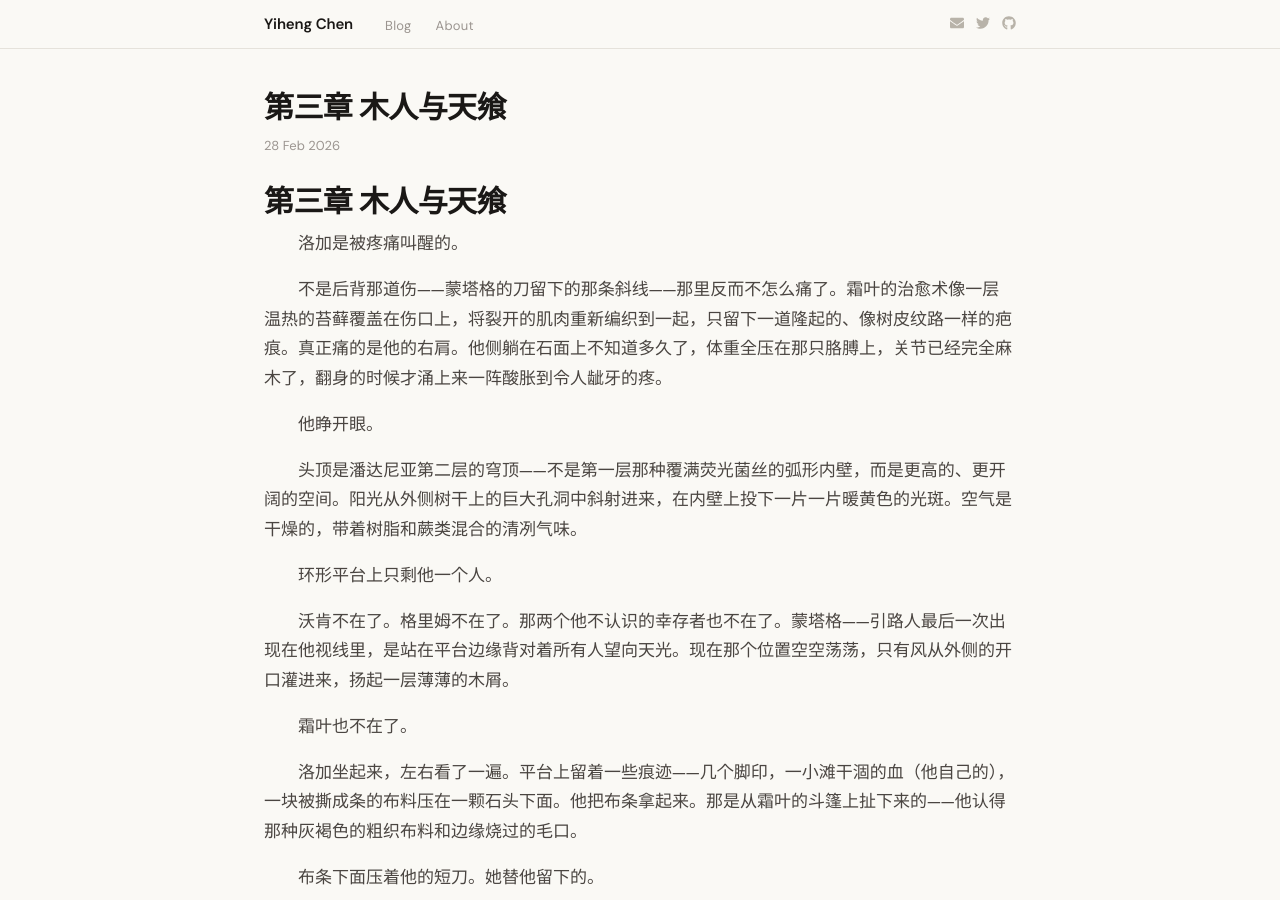
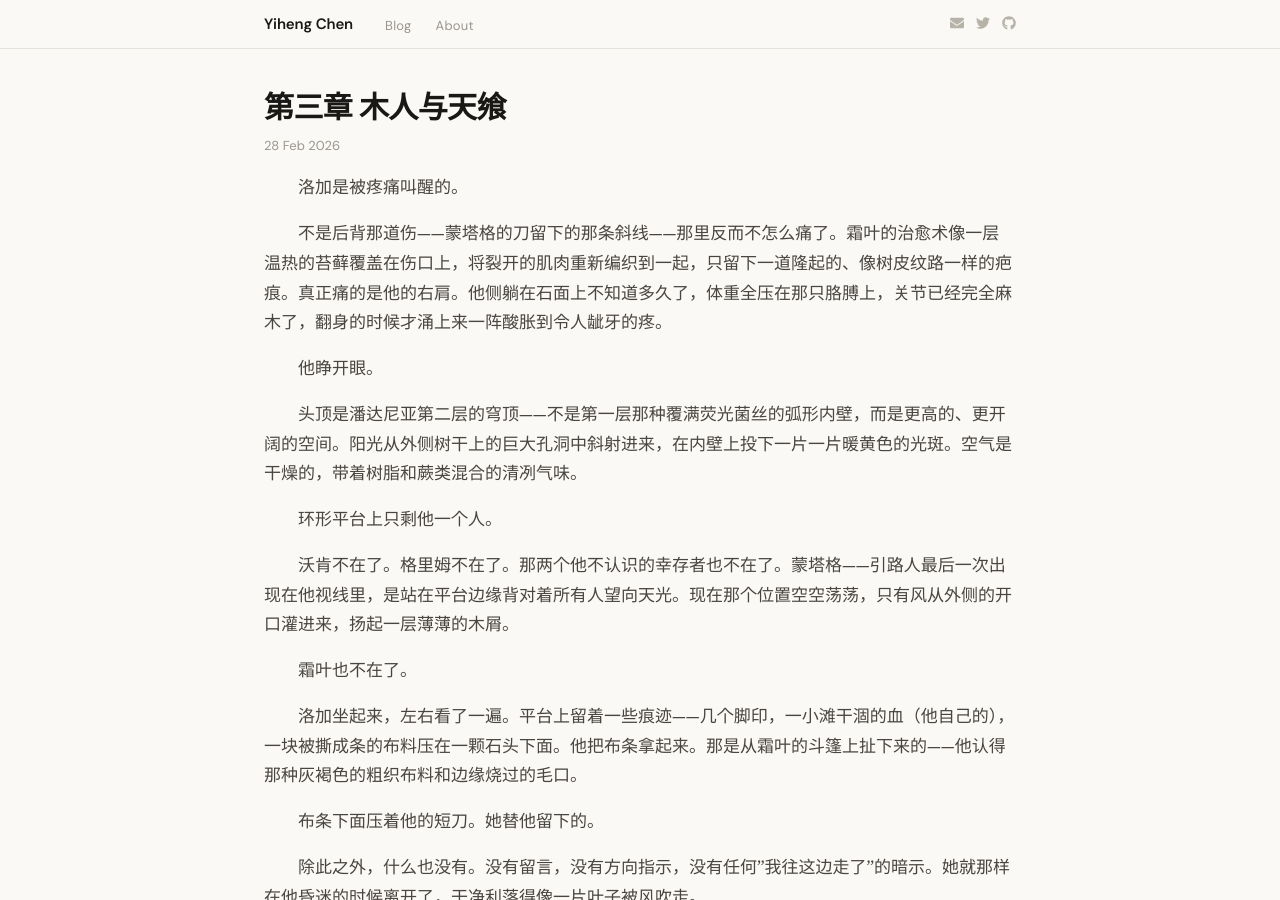
Before and after one commit to yihenc/yihenc.github.io, a Jekyll site: the page built from _posts/2026-02-28--.md, in a window 1280 px wide and 900 px high. Built offline with Jekyll 4.4.1, drawn with Linux system fonts in a browser that asks for light colours; nearby versions of some CDN libraries.

Commit message:
Update: 第三章 木人与天飨

```diff
--- a/_posts/2026-02-28--.md
+++ b/_posts/2026-02-28--.md
@@ -3,8 +3,6 @@ layout: post
 title: "第三章 木人与天飨"
 date: 2026-02-28 00:00 +0000
 ---
-# 第三章 木人与天飨
-
 &emsp;&emsp;洛加是被疼痛叫醒的。
 
 &emsp;&emsp;不是后背那道伤——蒙塔格的刀留下的那条斜线——那里反而不怎么痛了。霜叶的治愈术像一层温热的苔藓覆盖在伤口上，将裂开的肌肉重新编织到一起，只留下一道隆起的、像树皮纹路一样的疤痕。真正痛的是他的右肩。他侧躺在石面上不知道多久了，体重全压在那只胳膊上，关节已经完全麻木了，翻身的时候才涌上来一阵酸胀到令人龇牙的疼。
```
